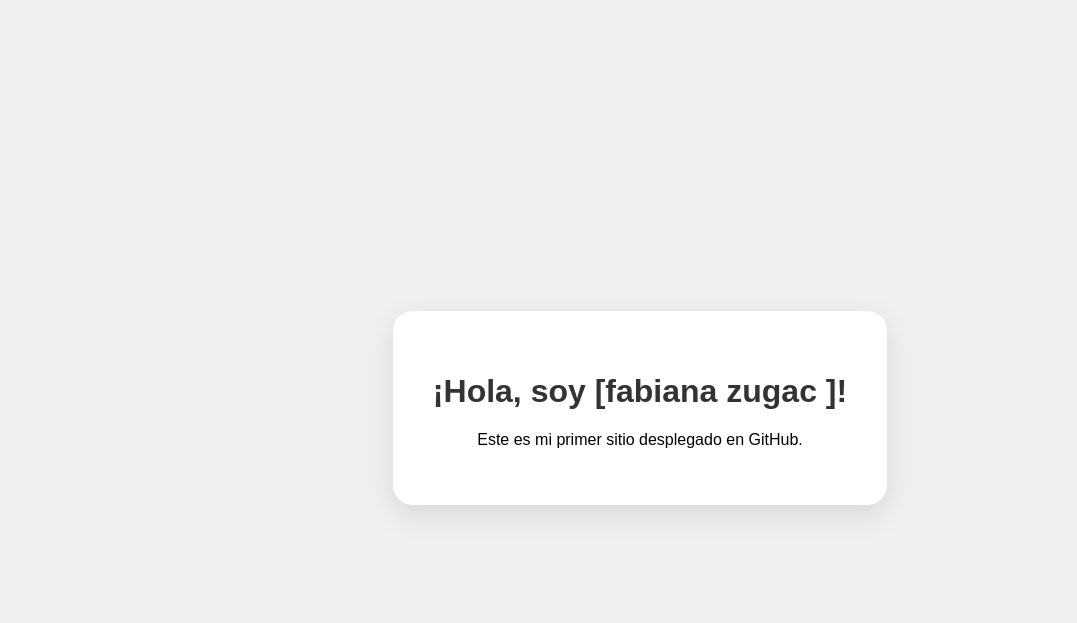
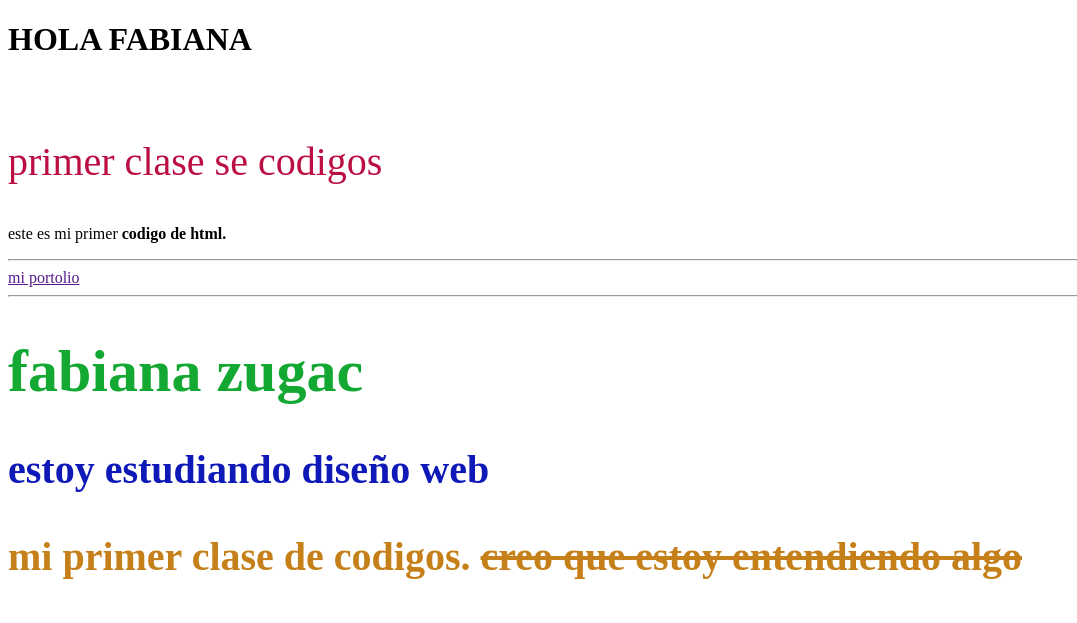
Before and after one commit to fabianazugac-sys/MI-PERFIL, a plain HTML site: page index.html in a window 1280 px wide. Shown: the whole page, without its empty margins (0-1077 px from the left). Drawn offline with Linux system fonts and the light colour scheme.

Commit message:
Add files via upload

```diff
--- a/index.html
+++ b/index.html
@@ -1,66 +1,40 @@
-
 <!DOCTYPE html>
-
-<html>
-
+<html lang="en">
 <head>
-
-    <style>
-
-        body {
-
-            /* 1. CAMBIA EL COLOR DE FONDO AQUÍ */
-
-            background-color: #F0F0F0;
-
-            font-family: sans-serif;
-
-            display: flex;
-
-            justify-content: center;
-
-            align-items: center;
-
-            height: 100vh;
-
-        }
-
-        .card {
-
-            background: white;
-
-            padding: 40px;
-
-            border-radius: 20px;
-
-            text-align: center;
-
-            box-shadow: 0 10px 30px rgba(0,0,0,0.1);
-
-        }
-
-        h1 {
-
-            /* 2. CAMBIA EL COLOR DEL TEXTO AQUÍ */
-
-            color: #333333;
-
-        }
-
-    </style>
+    <meta charset="UTF-8">
+    <meta name="viewport" content="width=device-width, initial-scale=1.0">
+    <title>Document</title>
 
 </head>
 
-<body>
+<body
+>
+<h1>HOLA FABIANA </h1>
 
-    <div class="card">
 
-        <h1>¡Hola, soy [fabiana zugac ]!</h1>
+  <br>
 
-        <p>Este es mi primer sitio desplegado en GitHub.</p>
+<p style="color:rgb(187, 15, 67); font-size: 40px;"> primer clase se codigos</p>
+<p>este es mi primer
+    <b>codigo de html.</html></b>
 
-    </div>
+</p>
+<hr>
+
+<a href="">mi portolio</a>
+<hr>
+
+<h1 style="color: rgb(18, 168, 50); font-size: 60px;">fabiana zugac</h1>
+
+<h3 style="color: rgb(14, 25, 184); font-size: 40px;">estoy estudiando diseño web</h3>
+<p style="color: rgb(197, 128, 25); font-size: 40px;"><b>mi primer clase de codigos. <s>creo que estoy entendiendo algo </s> </b></p>
+
+
+
+
+
+
+
 
 </body>
-
 </html>
```
